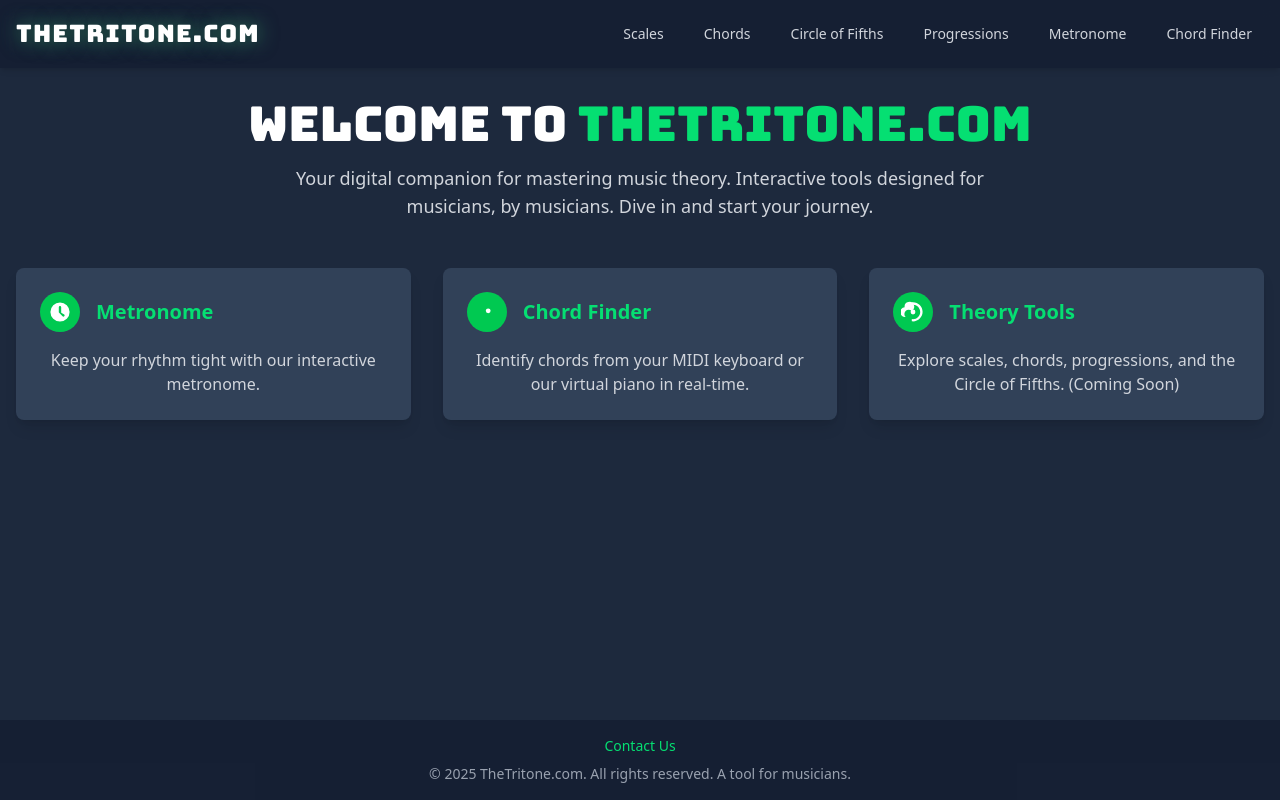
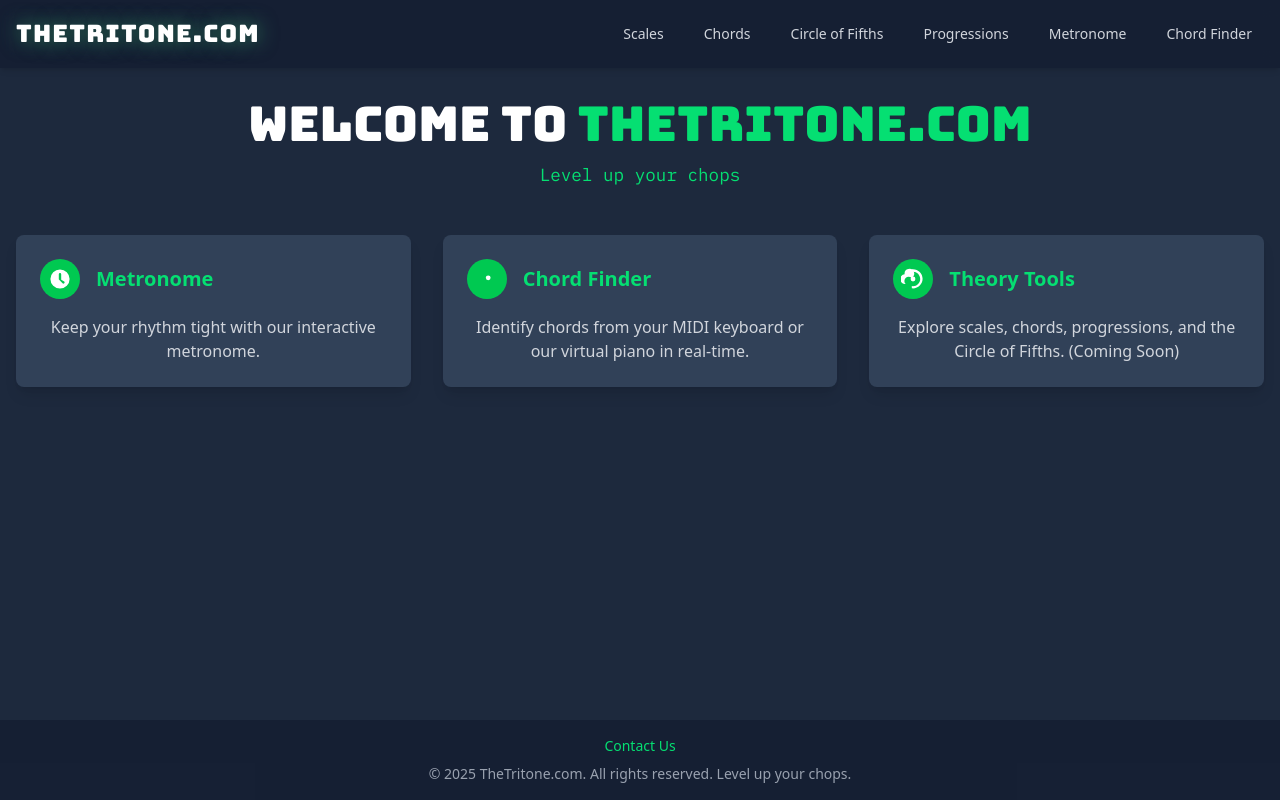
Before and after one commit to calivalverde/tt-client, a React (Vite) app: page / in a window 1280 px wide. Built offline with nearby package versions, Linux system fonts and the light colour scheme.

Commit message:
Add slogan.

```diff
--- a/index.html
+++ b/index.html
@@ -7,7 +7,7 @@
     <link rel="preconnect" href="https://fonts.googleapis.com" />
     <link rel="preconnect" href="https://fonts.gstatic.com" crossorigin />
     <link
-      href="https://fonts.googleapis.com/css2?family=Bungee&family=Roboto:wght@300;400;500;700&family=VT323&display=swap"
+      href="https://fonts.googleapis.com/css2?family=Bungee&family=IBM+Plex+Mono:wght@400;500;600;700&family=Roboto:wght@300;400;500;700&display=swap"
       rel="stylesheet"
     />
     <link href="/src/style.css" rel="stylesheet" />
--- a/src/components/Footer.jsx
+++ b/src/components/Footer.jsx
@@ -1,22 +1,25 @@
-
-import React from 'react';
-import { Link } from 'react-router';
+import React from "react"
+import { Link } from "react-router"
 
 function Footer() {
   return (
     <footer className="bg-slate-900/50 text-center py-4 mt-8">
       <div className="container mx-auto px-4 text-sm text-gray-400">
         <div className="mb-2">
-          <Link to="/contact" className="text-green-400 hover:text-green-300 transition-colors">
+          <Link
+            to="/contact"
+            className="text-green-400 hover:text-green-300 transition-colors"
+          >
             Contact Us
           </Link>
         </div>
         <div>
-          &copy; {new Date().getFullYear()} TheTritone.com. All rights reserved. A tool for musicians.
+          &copy; {new Date().getFullYear()} TheTritone.com. All rights reserved.
+          Level up your chops.
         </div>
       </div>
     </footer>
-  );
+  )
 }
 
-export default Footer;
+export default Footer
--- a/src/pages/Home.jsx
+++ b/src/pages/Home.jsx
@@ -82,9 +82,8 @@ const Home = () => {
       <h1 className="text-5xl font-bungee mb-4">
         Welcome to <span className="text-green-400">TheTritone.com</span>
       </h1>
-      <p className="text-lg text-gray-300 max-w-3xl mx-auto mb-12">
-        Your digital companion for mastering music theory. Interactive tools
-        designed for musicians, by musicians. Dive in and start your journey.
+      <p className="text-2xl font-mono text-green-400 mb-12">
+        Level up your chops
       </p>
       <div className="grid grid-cols-1 md:grid-cols-3 gap-8">
         {features.map((feature) => (
--- a/src/styles.css
+++ b/src/styles.css
@@ -1,6 +1,10 @@
 @import "tailwindcss";
 
 @layer base {
+  :root {
+    --font-mono: "IBM Plex Mono", monospace;
+  }
+
   body {
     font-family: "Roboto", sans-serif;
   }
@@ -11,8 +15,16 @@
     font-family: "Bungee", sans-serif;
   }
 
-  .font-vt323 {
-    font-family: "VT323", monospace;
+  .font-mono {
+    font-family: var(--font-mono);
+    font-size: 1.1rem;
+    line-height: 1.3;
+  }
+
+  .font-ibm-mono {
+    font-family: var(--font-mono);
+    font-size: 1.1rem;
+    line-height: 1.3;
   }
 }
 
```
